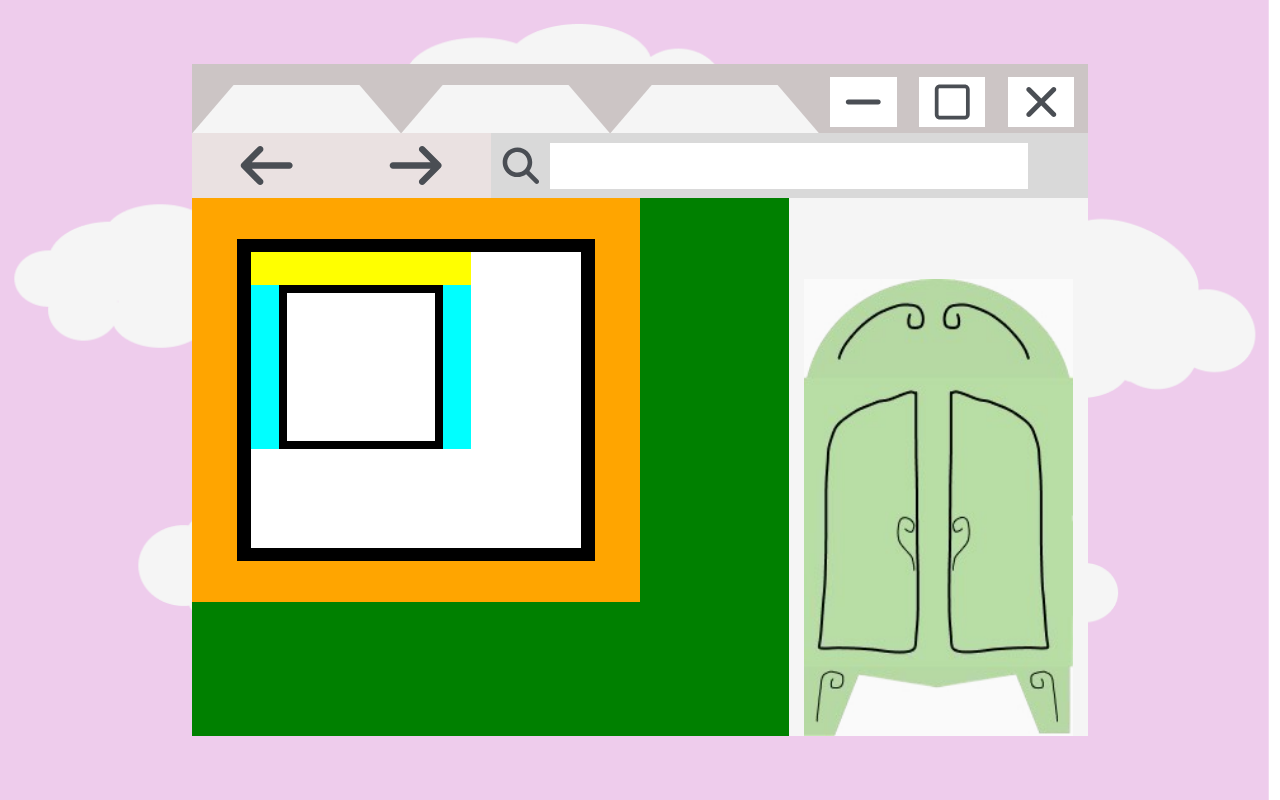
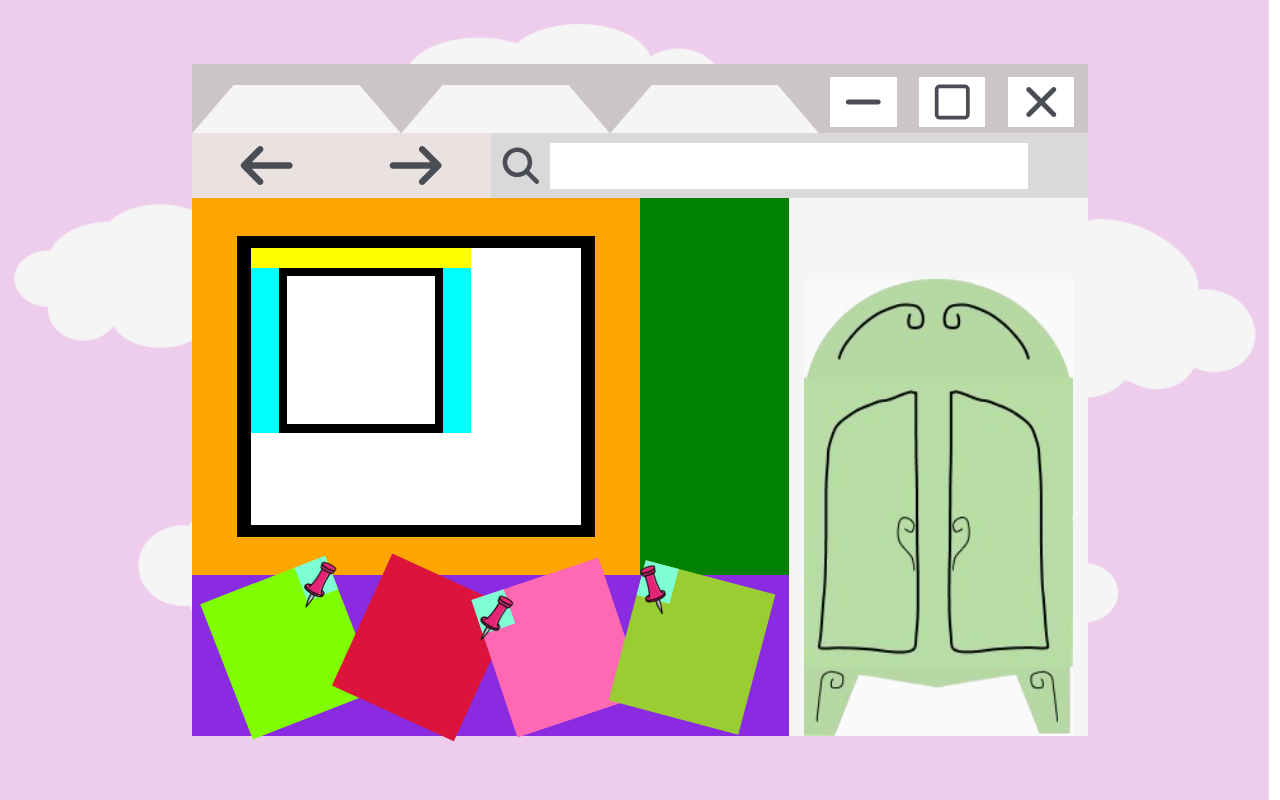
Before and after one commit to Kdinatale/grand_challenges_summer_2025, a React (Vite) app in the folder frontend/closet-community/: page / in a window 1280 px wide. Built offline with nearby package versions, Linux system fonts and the light colour scheme.

Commit message:
Create pin image and add base post-it and pin brand section

```diff
--- a/frontend/closet-community/src/ProfilePage.jsx
+++ b/frontend/closet-community/src/ProfilePage.jsx
@@ -1,7 +1,7 @@
 import Browser from "./Browser.jsx";
 import closedCloset from "./assets/images/closed_closet.png";
 import "./styles/ProfilePage.css";
-
+import pinkPin from "./assets/images/pink_pin.png";
 function ProfilePage() {
   return (
     <>
@@ -22,6 +22,30 @@ function ProfilePage() {
                 </div>
               </div>
             </div>
+            <div class="favorite-brand-container">
+              <div class="post-it-container">
+                <div class="post-it-1">
+                  <div className="pin-container-1">
+                    <img className="pin-1" src={pinkPin} alt="Pink pin"></img>
+                  </div>
+                </div>
+                <div class="post-it-2">
+                  {/* <div className="pin-container-2">
+                    <img className="pin-2" src={pinkPin} alt="Pink pin"></img>
+                  </div> */}
+                </div>
+                <div class="post-it-3">
+                  <div className="pin-container-3">
+                    <img className="pin-3" src={pinkPin} alt="Pink pin"></img>
+                  </div>
+                </div>
+                <div class="post-it-4">
+                  <div className="pin-container-4">
+                    <img className="pin-4" src={pinkPin} alt="Pink pin"></img>
+                  </div>
+                </div>
+              </div>
+            </div>
           </div>
           <div className="closed-closet-container">
             <img
--- a/frontend/closet-community/src/styles/ProfilePage.css
+++ b/frontend/closet-community/src/styles/ProfilePage.css
@@ -9,7 +9,7 @@
 }
 .about-me-container {
   background-color: orange;
-  height: 75%;
+  height: 70%;
   width: 75%;
   display: flex;
 }
@@ -66,6 +66,77 @@
   height: 90%;
   margin: auto;
 }
+
+.favorite-brand-container {
+  background-color: blueviolet;
+  height: 30%;
+  width: 100%;
+  display: flex;
+  justify-content: center;
+}
+
+.post-it-container {
+  width: 90%;
+  height: 90%;
+  display: flex;
+  justify-content: center;
+}
+
+.post-it-1 {
+  background-color: chartreuse;
+  width: 25%;
+  aspect-ratio: 1;
+  transform: rotate(-21.27deg);
+  display: flex;
+  justify-content: end;
+}
+
+.pin-container-1 {
+  background-color: aquamarine;
+  width: 25%;
+  height: 25%;
+}
+.pin-1 {
+  width: 100%;
+  transform: rotate(24deg);
+}
+
+.post-it-2 {
+  background-color: crimson;
+  width: 25%;
+  aspect-ratio: 1;
+  transform: rotate(24.6deg);
+}
+.post-it-3 {
+  background-color: hotpink;
+  width: 25%;
+  aspect-ratio: 1;
+  transform: rotate(-18.51deg);
+}
+.pin-container-3 {
+  background-color: aquamarine;
+  width: 25%;
+  height: 25%;
+}
+.pin-3 {
+  width: 100%;
+  transform: rotate(24deg);
+}
+.post-it-4 {
+  background-color: yellowgreen;
+  width: 25%;
+  aspect-ratio: 1;
+  transform: rotate(14.84deg);
+}
+.pin-container-4 {
+  background-color: aquamarine;
+  width: 25%;
+  height: 25%;
+}
+.pin-4 {
+  width: 100%;
+  transform: rotate(-60deg);
+}
 .closed-closet-container {
   flex: 1;
   display: flex;
```
Also changed, not shown: frontend/closet-community/src/assets/images/pink_pin.png (added).
